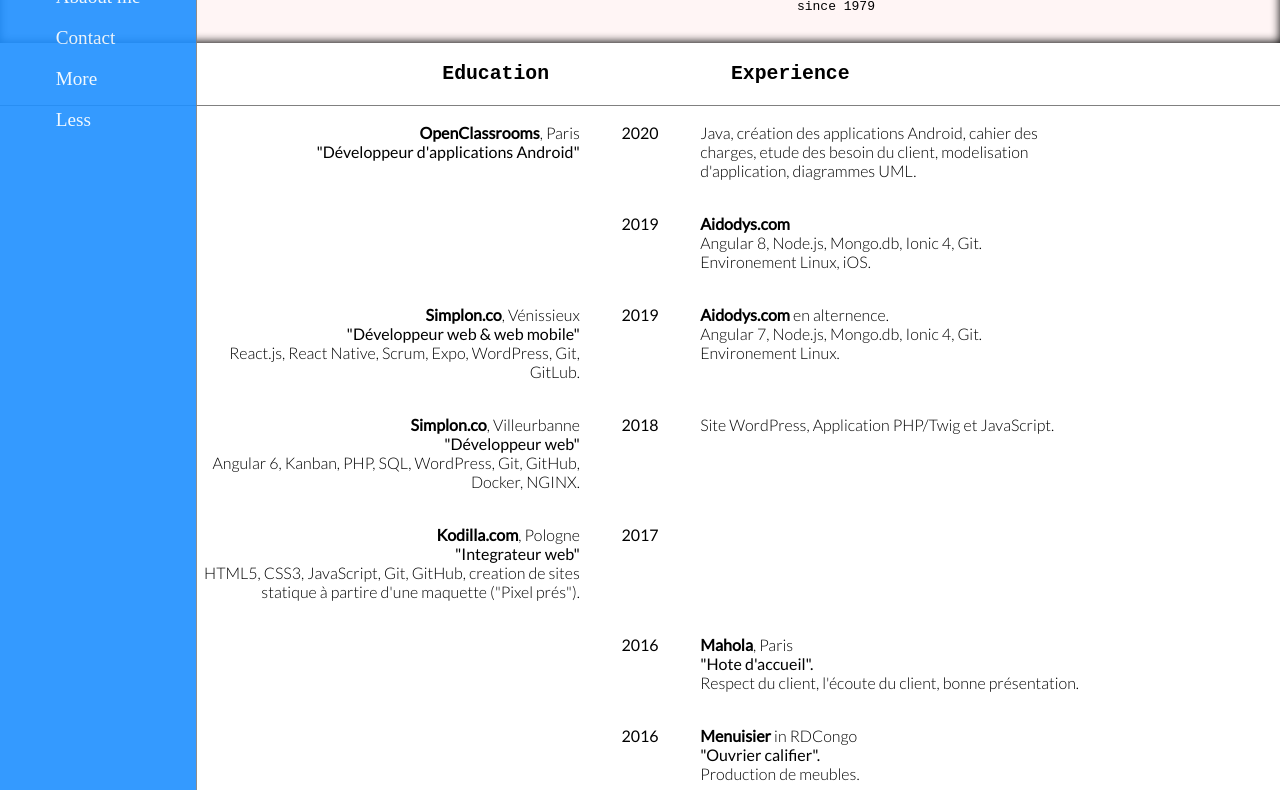
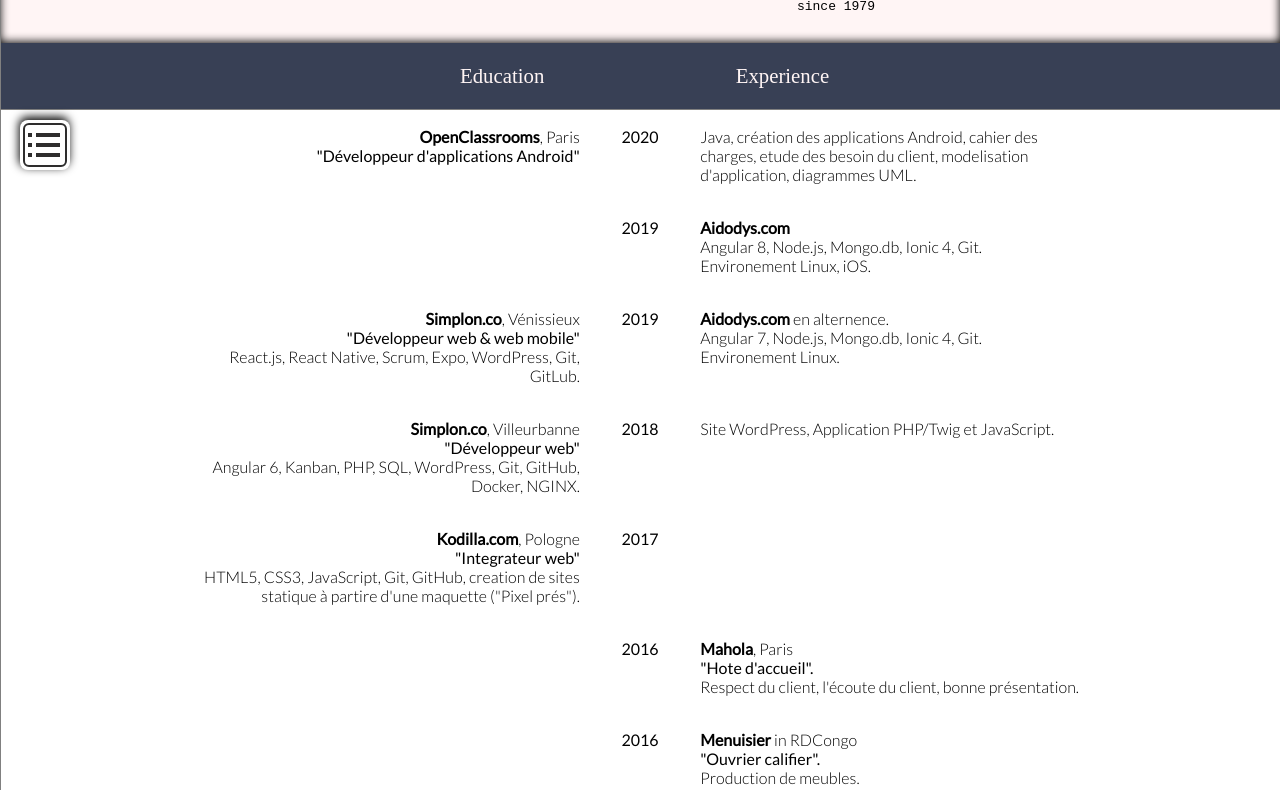
Before and after one commit to Pamento/Pamento.github.io, a plain HTML site: page index.html in a window 1280 px wide. Shown: the part 70-860 px from the top of the page. Drawn offline with Linux system fonts and the light colour scheme.

Commit message:
add sidebar menu; change sticky underheader background color.

```diff
--- a/css/style.css
+++ b/css/style.css
@@ -4,46 +4,113 @@ html, body {
     margin: 0;
     padding: 0;
     cursor: context-menu;
-    background-image: url(../assets/805636.jpg);
     background-attachment: fixed;
     background-repeat: no-repeat;
     background-size: cover;
+}
+
+body {
+    position: relative;
 }
 
 /* -------------------- SIDEBAR -------------------- */
 
 .vertical-bar-menu {
     height: 100%;
+    width: 0;
     position: fixed;
     top: 0;
     left: 0;
-    z-index: 100;
-    background-color: var(--background-lighte-bleu);
-    opacity: 0.9;
+    z-index: 102;
+    background-color: var(--background-dark-gray);
     border-right: 1px solid var(--border-color);
     padding: 2.4em 0 2.4em 0;
     color: var(--color-text-light);
     font-size: 1.2em;
+    overflow-x: hidden;
     transition: 0.3s;
     transition-timing-function: ease-out;
 }
 
-.vertical-bar-menu>ul {
-    list-style: none;
-    padding: 0;
-    margin: 0;
-}
-.vertical-bar-menu>ul>li {
-    padding: 0.5em 2.9em 0.5em 2.9em;
-    vertical-align: middle;
-    cursor: pointer;
+.vertical-bar-menu a {
+    padding: 8px 8px 8px 32px;
+    text-decoration: none;
+    font-size: 25px;
+    color: var(--white-contrast);
+    display: block;
+    transition: 0.3s;
 }
 
-.vertical-bar-menu>ul>li:hover {
+.vertical-bar-menu a:hover {
+    text-shadow: 1px 1px 5px #f1f1f1;
+}
+
+.vertical-bar-menu .closebtn {
+    position: absolute;
+    top: 0;
+    right: 25px;
+    font-size: 36px;
+    margin-left: 50px;
+}
+
+/*
+.vertical-bar-menu:hover+#header {
     background-color: black;
 }
+*/
 
+.menu-list-icon {
+    display: flex;
+    box-shadow: -1px -3px 10px black;
+    z-index: 101;
+    position: fixed;
+    top: 190px;
+    left: 20px;
+    width: 50px;
+    height: 50px;
+    background-color: #ffffff;
+    border-radius: 8px;
+    transition: box-shadow .3s;
+    transition: transform .3s;
+}
 
+.menu-list-icon:hover {
+    cursor: pointer;
+    -ms-transform: scale(1.1);
+    -webkit-transform: scale(1.1);
+    transform: scale(1.1);
+}
+
+.menu-list-icon>div {
+    display: flex;
+    flex-direction: column;
+    justify-content: center;
+    width: 80%;
+    height: 80%;
+    margin: auto;
+    border-radius: 6px;
+    border: 2px solid rgb(46, 45, 45);
+}
+
+.menu-list-row {
+    width: 80%;
+    padding: .2em;
+    display: flex;
+    justify-content: space-between;
+}
+
+.menu-design-size {
+    height: 4px;
+    background-color: rgb(46, 45, 45);
+}
+
+.menu-list-point {
+    width: 4px;
+}
+
+.menu-list-line {
+    width: 24px;
+}
 
 /* -------------------- HEADER -------------------- */
 
@@ -101,8 +168,8 @@ main {
 .stick-header {
     display: flex;
     border-bottom: 1px solid var(--border-color);
-    background-color: #ffffff;
-    font-family: monospace;
+    background-color: var(--background-dark-gray);
+    color: var(--white-contrast);
     font-size: 1.3em;
 }
 
@@ -194,6 +261,7 @@ footer {
 footer>p {
     margin-left: 1em;
 }
+
 footer>a {
     margin-right: 1em;
     margin-top: 1em;
--- a/css/variables.css
+++ b/css/variables.css
@@ -2,5 +2,6 @@
     --white-contrast: #fff5f5;
     --border-color: gray;
     --background-lighte-bleu: DodgerBlue;
+    --background-dark-gray: #384055;
     --color-text-light: aliceblue;
 }
--- a/index.html
+++ b/index.html
@@ -13,20 +13,35 @@
 </head>
 
 <body>
+    <a name="top"></a>
     <!-- Sidebar -->
-    <div class="vertical-bar-menu">
-        <ul>
-            <li><a class="v-bar-menu-ancor" href="#"></a>Abaout me</li>
-            <li><a class="v-bar-menu-ancor" href="#"></a>Contact</li>
-            <li><a class="v-bar-menu-ancor" href="#"></a>More</li>
-            <li><a class="v-bar-menu-ancor" href="#"></a>Less</li>
-        </ul>
+    <div id="menu-list-icon" class="menu-list-icon" onclick="openNav()">
+        <div>
+            <div class="menu-list-row">
+                <div class="menu-design-size menu-list-point"></div>
+                <div class="menu-design-size menu-list-line"></div>
+            </div>
+            <div class="menu-list-row">
+                <div class="menu-design-size menu-list-point"></div>
+                <div class="menu-design-size menu-list-line"></div>
+            </div>
+            <div class="menu-list-row">
+                <div class="menu-design-size menu-list-point"></div>
+                <div class="menu-design-size menu-list-line"></div>
+            </div>
+        </div>
+    </div>
+    <div class="vertical-bar-menu" id="vertical-bar-menu">
+        <a href="javascript:void(0)" class="closebtn" onclick="closeNav()">&times;</a>
+        <a class="v-bar-menu-ancor" href="#">About me</a>
+        <a class="v-bar-menu-ancor" href="#">Contact</a>
+        <a class="v-bar-menu-ancor" href="#">More</a>
+        <a class="v-bar-menu-ancor" href="#">Less</a>
     </div>
 
 
 
-    <a name="top"></a>
-    <header>
+    <header id="header">
         <nav></nav>
         <div class="header">
             <h1>Développeur web & web mobile</h1>
@@ -37,17 +52,18 @@
 
     <div id="stickyHeader" class="stick-header">
         <div class="stick-cell stick-cell-left">
-            <h3 class="stick-cell-left-h">Education</h3>
+            <p class="stick-cell-left-h">Education</p>
         </div>
         <div class="stick-cell stick-cell-right">
-            <h3 class="stick-cell-right-h">Experience</h3>
+            <p class="stick-cell-right-h">Experience</p>
         </div>
     </div>
     <main>
         <!-- Content of main, after header h3 -->
         <div class="single-row">
             <div class="cell cell-left">
-                <p><a class="middle-cell-ancor" href="https://openclassrooms.com/fr/" target="_blank">OpenClassrooms</a>, Paris<br>
+                <p><a class="middle-cell-ancor" href="https://openclassrooms.com/fr/"
+                        target="_blank">OpenClassrooms</a>, Paris<br>
                     <span class="school-titre">"Développeur d'applications Android"</span></p>
             </div>
             <div class="middle-cell">
@@ -72,7 +88,8 @@
         </div>
         <div class="single-row">
             <div class="cell cell-left">
-                <p><a class="middle-cell-ancor" href="https://www.simplonlyon.fr/AccueilSimplon/index.php" target="_blank">Simplon.co</a>,
+                <p><a class="middle-cell-ancor" href="https://www.simplonlyon.fr/AccueilSimplon/index.php"
+                        target="_blank">Simplon.co</a>,
                     Vénissieux<br>
                     <span class="school-titre">"Développeur web & web mobile"</span><br>
                     React.js, React Native, Scrum, Expo, WordPress, Git, GitLub.</p>
@@ -81,13 +98,15 @@
                 <p title="agé de 40 ans">2019</p>
             </div>
             <div class="cell cell-right">
-                <p><a class="middle-cell-ancor" href="https://aidodys.com/" target="_blank">Aidodys.com</a> en alternence.<br>
+                <p><a class="middle-cell-ancor" href="https://aidodys.com/" target="_blank">Aidodys.com</a> en
+                    alternence.<br>
                     Angular 7, Node.js, Mongo.db, Ionic 4, Git.<br>Environement Linux. </p>
             </div>
         </div>
         <div class="single-row">
             <div class="cell cell-left">
-                <p><a class="middle-cell-ancor" href="https://www.simplonlyon.fr/AccueilSimplon/index.php">Simplon.co</a>, Villeurbanne<br>
+                <p><a class="middle-cell-ancor"
+                        href="https://www.simplonlyon.fr/AccueilSimplon/index.php">Simplon.co</a>, Villeurbanne<br>
                     <span class="school-titre">"Développeur web"</span><br>
                     Angular 6, Kanban, PHP, SQL, WordPress, Git, GitHub, Docker, NGINX.</p>
             </div>
@@ -100,7 +119,8 @@
         </div>
         <div class="single-row">
             <div class="cell cell-left">
-                <p><a class="middle-cell-ancor" href="https://kodilla.com/pl" target="_blank">Kodilla.com</a>, Pologne<br>
+                <p><a class="middle-cell-ancor" href="https://kodilla.com/pl" target="_blank">Kodilla.com</a>,
+                    Pologne<br>
                     <span class="school-titre">"Integrateur web"</span><br>
                     HTML5, CSS3, JavaScript, Git, GitHub, creation de sites statique à partire d'une maquette ("Pixel
                     prés").</p>
@@ -120,7 +140,8 @@
                 <p title="agé de 37 ans">2016</p>
             </div>
             <div class="cell cell-right">
-                <p><a class="middle-cell-ancor" href="https://www.mahola-hotesses.fr" target="_blank">Mahola</a>, Paris<br>
+                <p><a class="middle-cell-ancor" href="https://www.mahola-hotesses.fr" target="_blank">Mahola</a>,
+                    Paris<br>
                     <span class="school-titre">"Hote d'accueil".</span><br>Respect du client, l'écoute du client, bonne
                     présentation.</p>
             </div>
@@ -145,7 +166,8 @@
                 <p title="agé de 36 ans">2015</p>
             </div>
             <div class="cell cell-right">
-                <p><a class="middle-cell-ancor" href="https://www.mahola-hotesses.fr" target="_blank">Mahola</a>, Paris<br>
+                <p><a class="middle-cell-ancor" href="https://www.mahola-hotesses.fr" target="_blank">Mahola</a>,
+                    Paris<br>
                     <span class="school-titre">"Hote d'accueil".</span><br>
                     Respect du client, l'écoute du client, bonne présentation.</p>
             </div>
@@ -172,7 +194,8 @@
                 <p title="agé de 35 ans">2013/4</p>
             </div>
             <div class="cell cell-right">
-                <p><a class="middle-cell-ancor" href="https://www.e-leclerc.com/st-priest" target="_blank">Leclerc</a>, Saint-Priest<br>
+                <p><a class="middle-cell-ancor" href="https://www.e-leclerc.com/st-priest" target="_blank">Leclerc</a>,
+                    Saint-Priest<br>
                     <span class="school-titre">"Service polyvalant".</span><br>
                     Mise en rayons.</p>
             </div>
@@ -263,7 +286,8 @@
                 <p title="agé de 24 ans">2003</p>
             </div>
             <div class="cell cell-right">
-                <p><a class="middle-cell-ancor" href="https://www.makro.pl/hale/gdansk-przejazdowo" target="_blank">Makro</a>, Pologne.<br>
+                <p><a class="middle-cell-ancor" href="https://www.makro.pl/hale/gdansk-przejazdowo"
+                        target="_blank">Makro</a>, Pologne.<br>
                     <span class="school-titre">"Magasinier"</span>
                     Réception du marchandise, géstion du stock.<br></p>
             </div>
@@ -283,7 +307,8 @@
         </div>
         <div class="single-row">
             <div class="cell cell-left">
-                <p><a class="middle-cell-ancor" href="https://gdansk.zak.edu.pl" target="_blank">ZAK,</a> école extra-muros.<br>
+                <p><a class="middle-cell-ancor" href="https://gdansk.zak.edu.pl" target="_blank">ZAK,</a> école
+                    extra-muros.<br>
                     <span class="school-titre">"Architect d'intereur".</span><br>
                     Amenagement d'interieurs, dessin, maquette.</p>
             </div>
@@ -298,7 +323,8 @@
         </div>
         <div class="single-row">
             <div class="cell cell-left">
-                <p><a class="middle-cell-ancor" href="https://pg.edu.pl" target="_blank">Polytechnique</a> extra-muros.<br>
+                <p><a class="middle-cell-ancor" href="https://pg.edu.pl" target="_blank">Polytechnique</a>
+                    extra-muros.<br>
                     <span class="school-titre">"Construction des batiments".</span></p>
             </div>
             <div class="middle-cell">
@@ -379,6 +405,17 @@
         </a>
     </footer>
     <script src="js/script.js"></script>
+    <script>
+        function openNav() {
+            document.getElementById("menu-list-icon").style.display = "none";
+            document.getElementById("vertical-bar-menu").style.width = "250px";
+        }
+
+        function closeNav() {
+            document.getElementById("vertical-bar-menu").style.width = "0";
+            document.getElementById("menu-list-icon").style.display = "flex";
+        }
+    </script>
 </body>
 
 </html>
```
Also changed, not shown: assets/main-background-image.png (added).
